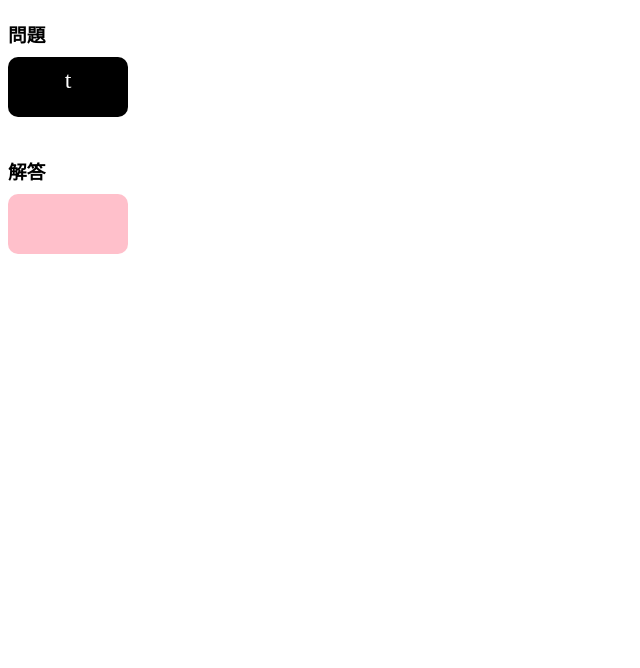
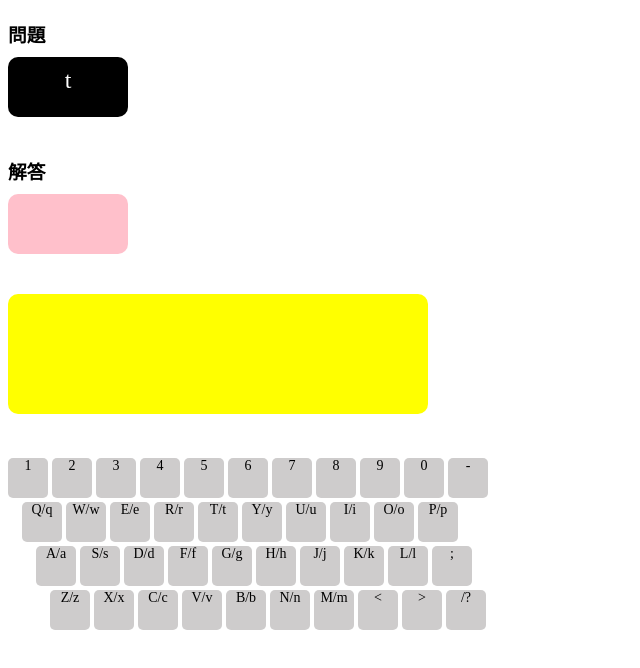
Before and after one commit to baritone46/keysend, a plain HTML site: page index.html in a window 1280 px wide. Shown: the whole page, without its empty margins (0-640 px from the left). Drawn offline with Linux system fonts and the light colour scheme.

Commit message:
0522update

```diff
--- a/app.js
+++ b/app.js
@@ -1,31 +1,57 @@
+// var alph = "ABCDEFGHIJKLMNOPQRSTUVWXYZ";
 var alph = "abcdefghijklmnopqrstuvwxyz";
 var $mondai = document.getElementById('mondai');
 var $kaitou = document.getElementById('kaitou');
 var $mondai = document.getElementById('mondai');
 var $hantei = document.getElementById('hantei');
+var $tensu = document.getElementById('tensu');
+var $miss = document.getElementById('miss');
 var num = 0
+var $preq = document.getElementById($mondai.innerHTML)
+
+
+let quizIndex = 0;
+let score = 0;
+let miss = 0;
 
 document.addEventListener('keypress',keypress_ivent);
 
 function keypress_ivent(e) {
+    $preq.classList.remove('kotae')
+
+    // var upperCaseText = e.key;
+    // $kaitou.innerHTML = upperCaseText;
     $kaitou.innerHTML = e.key;
-
     if($kaitou.innerHTML === $mondai.innerHTML){
         $hantei.classList.remove('ng');
         $hantei.classList.add('ok');
         $hantei.innerHTML ="○正解！";
         // window.alert('正解！');
-        // score++;
+        score++;
+        $tensu.innerHTML = "点数：　" + score + "点"
+        // console.log(score);
         function getRandam(n, m){
               num = Math.floor(Math.random() * (m + 1 - n)) + n;
-              console.log(num);
-          };
+        //   console.log(num);
+        };
         getRandam(0, 25);
         $mondai.innerHTML = alph.substring(num,num + 1);
-       } else {
+
+        document.getElementById($mondai.innerHTML).classList.add('kotae')
+        $preq = document.getElementById($mondai.innerHTML)
+
+        // ゲームクリア判定
+        if(score === 20){
+            window.alert('ゲームクリア！');
+        };
+
+    } else {
         $hantei.classList.remove('ok');
         $hantei.classList.add('ng');
-        $hantei.innerHTML ="×不正解！";
+        $hantei.innerHTML ="×ミス！";
+        miss++;
+        $miss.innerHTML = "ミス：　" + miss + "回";
+        $preq.classList.add('kotae')
         // window.alert('不正解！');
        }
 
--- a/index.html
+++ b/index.html
@@ -15,8 +15,71 @@
     </div>
     <div>
         <h3 class="midashi">解答</h3>
-        <p id="kaitou" class="kaitou"></p>
-        <p id="hantei" class=""></p>
+        <div class="yoko">
+            <p id="kaitou" class="kaitou"></p>
+            <p id="hantei" class=""></p>
+        </div>
     </div>
+    <div class="kekka">
+        <p id="tensu" class=""></p>
+        <p id="miss" class=""></p>
+    </div>
+
+    <div class="haichi">
+        <p id="1" class="key">1</p>
+        <p id="2" class="key">2</p>
+        <p id="3" class="key">3</p>
+        <p id="4" class="key">4</p>
+        <p id="5" class="key">5</p>
+        <p id="6" class="key">6</p>
+        <p id="7" class="key">7</p>
+        <p id="8" class="key">8</p>
+        <p id="9" class="key">9</p>
+        <p id="0" class="key">0</p>
+        <p id="cho" class="key">-</p>
+    </div>
+    <div class="haichi">
+        <p class="yohaku"></p>
+        <p id="q" class="key">Q/q</p>
+        <p id="w" class="key">W/w</p>
+        <p id="e" class="key">E/e</p>
+        <p id="r" class="key">R/r</p>
+        <p id="t" class="key">T/t</p>
+        <p id="y" class="key">Y/y</p>
+        <p id="u" class="key">U/u</p>
+        <p id="i" class="key">I/i</p>
+        <p id="o" class="key">O/o</p>
+        <p id="p" class="key">P/p</p>
+    </div>
+    <div class="haichi">
+        <p class="yohaku"></p>
+        <p class="yohaku"></p>
+        <p id="a" class="key">A/a</p>
+        <p id="s"class="key">S/s</p>
+        <p id="d" class="key">D/d</p>
+        <p id="f" class="key">F/f</p>
+        <p id="g" class="key">G/g</p>
+        <p id="h" class="key">H/h</p>
+        <p id="j" class="key">J/j</p>
+        <p id="k" class="key">K/k</p>
+        <p id="l" class="key">L/l</p>
+        <p id=";" class="key">;</p>
+    </div>
+    <div class="haichi">
+        <p class="yohaku"></p>
+        <p class="yohaku"></p>
+        <p class="yohaku"></p>
+        <p id="z" class="key">Z/z</p>
+        <p id="x" class="key">X/x</p>
+        <p id="c" class="key">C/c</p>
+        <p id="v" class="key">V/v</p>
+        <p id="b" class="key">B/b</p>
+        <p id="n" class="key">N/n</p>
+        <p id="m" class="key">M/m</p>
+        <p class="key">&lt;</p>
+        <p class="key">&gt;</p>
+        <p class="key">/?</p>
+    </div>
+
 <script type="text/javascript" src="app.js"></script>
 </body>
--- a/style.css
+++ b/style.css
@@ -3,7 +3,6 @@
     margin-bottom: 10px;
     margin-right: 2px;
 }
-
 .mondai {
     font-size: 24px;
     color:white;
@@ -18,6 +17,11 @@
     text-decoration: none;
     border-radius: 10px 10px 10px 10px;
 }
+.yoko {
+    display: flex;
+    margin-top: 0px;
+    margin-bottom: 40px;
+}
 .kaitou {
     font-size: 24px;
     color:black;
@@ -27,7 +31,7 @@
     text-align:center;
     margin-top: 0px;
     margin-bottom: 0px;
-    margin-right: 2px;
+    margin-right: 10px;
     padding: 10px 10px;
     text-decoration: none;
     border-radius: 10px 10px 10px 10px;
@@ -38,3 +42,46 @@
 .ng {
     color:blue;
 }
+.kekka {
+    font-size: 16px;
+    color:black;
+    background:yellow;
+    width: 400px;
+    height: 100px;
+    margin-top: 0px;
+    margin-bottom: 40px;
+    margin-right: 2px;
+    padding: 10px 10px;
+    text-decoration: none;
+    border-radius: 10px 10px 10px 10px;
+}
+.haichi {
+    display: flex;
+    padding: 0px 0px 0px 0px;
+}
+.key {
+    font-size: 14px;
+    background:rgb(206, 204, 204);
+    width: 40px;
+    height: 40px;
+    border-radius: 5px 5px 5px 5px;
+    margin-top: 4px;
+    margin-bottom: 0px;
+    margin-right: 4px;
+    text-align:center;
+}
+.yohaku {
+    color: white;
+    background:white;
+    width: 10px;
+    height: 40px;
+    border-radius: 5px 5px 5px 5px;
+    margin-top: 4px;
+    margin-bottom: 0px;
+    margin-right: 4px;
+    text-align:center;
+}
+.kotae {
+    color: #fff;
+    background-color: red;
+}
```
